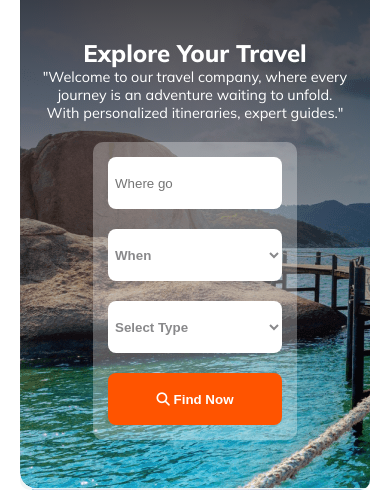
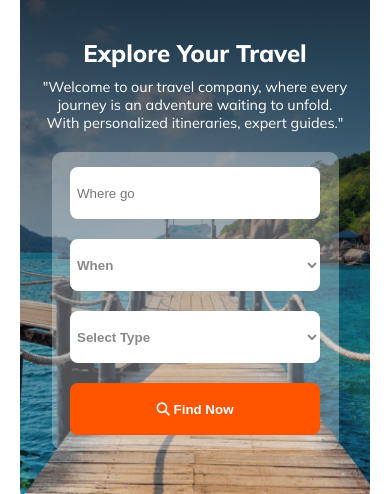
Before and after one commit to MinhazBorhan/Hero-Travel-Assainment-02, a plain HTML site: page index.html in a window 390 px wide. Shown: the part 77-571 px from the top of the page. Drawn offline with Linux system fonts and the light colour scheme.

Commit message:
All Done

```diff
--- a/styles/responsive.css
+++ b/styles/responsive.css
@@ -54,6 +54,9 @@
     .banner-section {
         padding: 0;
         margin: 10px 20px;
+        background-size: cover;
+        /* width: 100vw; */
+        background-position: 50%;
     }
 
     .banner-container {
@@ -64,6 +67,7 @@
 
     .banner-text h1 {
         font-size: 1.5rem;
+        margin-bottom: 10px;
     }
 
     .banner-text p {
@@ -72,6 +76,16 @@
 
     .banner-icons {
         flex-direction: column;
+        width: 287px;
+    }
+    .banner-icons input{
+        width: 250px;
+    }
+    .banner-select{
+        width: 250px;
+    }
+    .banner-primary-btn{
+        width: 250px;
     }
 
     /* banner end */
@@ -156,7 +170,6 @@
     }
     /* footer style */
     .footer-section {
-        width: 100%;
         padding: 20px;
     }
 
--- a/styles/style.css
+++ b/styles/style.css
@@ -385,6 +385,10 @@ body {
 .icon{
     margin-top: 20px;
     margin-bottom: 50px;
+    display: flex;
+    justify-content: center;
+    align-items: center;
+    gap: 20px;
 }
 .footer-section hr{
     margin-bottom: 40px;
```
